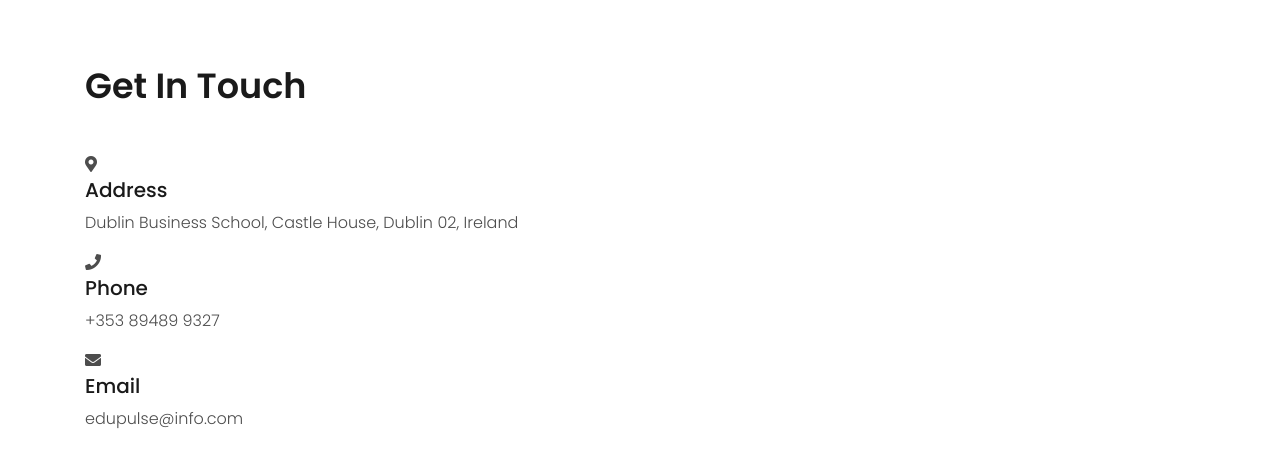
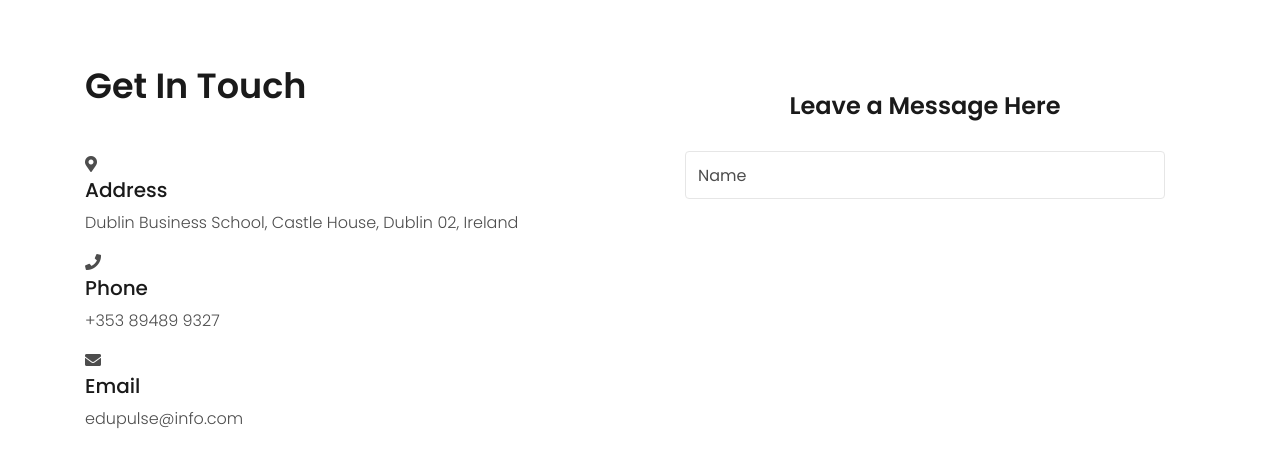
Before and after one commit to AshrafUAsif/B9IS123-Programming-For-Information-Systems-Group-CA2, a Flask app: template templates/contact.html in a window 1280 px wide; the page is wider, and only the part inside the window is pictured. Shown: the part 96-564 px from the top of that part. Run offline with Flask 3, Linux system fonts and the light colour scheme; the template is opened without the code that fills it, so the values that code supplies are empty; some libraries are stand-ins or nearby versions.

Commit message:
added contact form for leaving messages

```diff
--- a/templates/contact.html
+++ b/templates/contact.html
@@ -112,6 +112,13 @@
             </div>
           </div>
         </div>
+        <div class="col-md-6">
+          <div class="contact-form box">
+            <h2 class="form-title text-center">Leave a Message Here</h2>
+            <form action="">
+              <div class="form-group">
+                <input type="text" class="form-control" placeholder="Name">
+              </div>
 
 
 </body>
```
